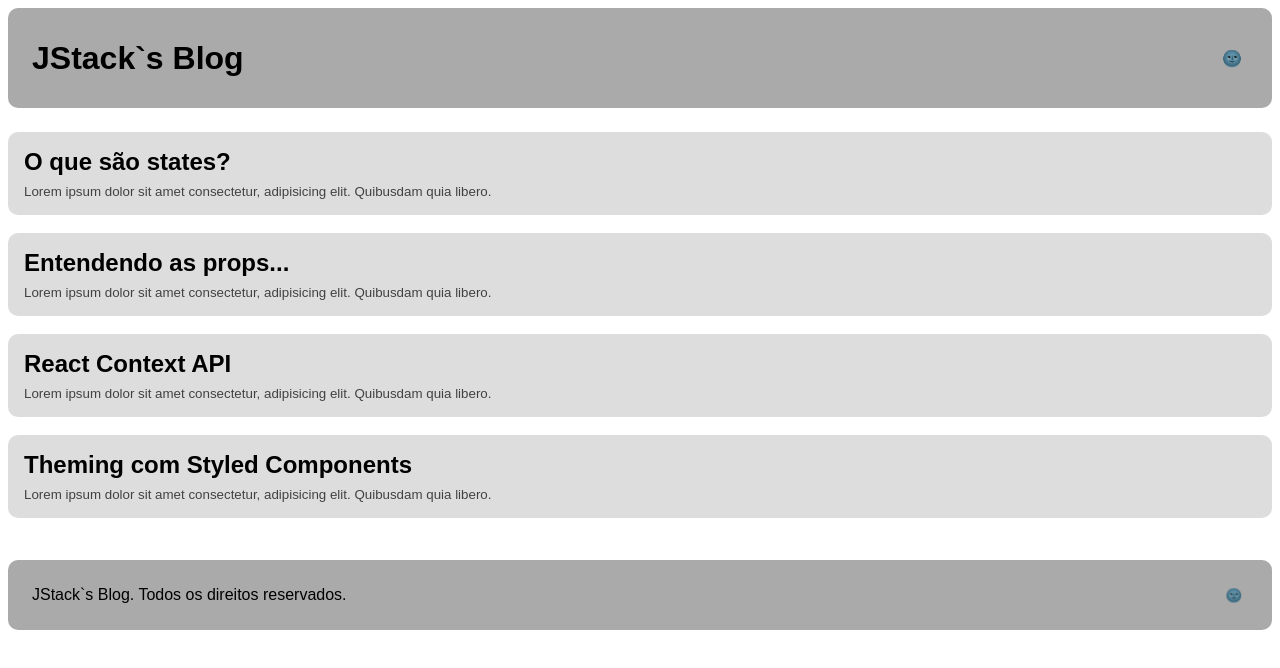
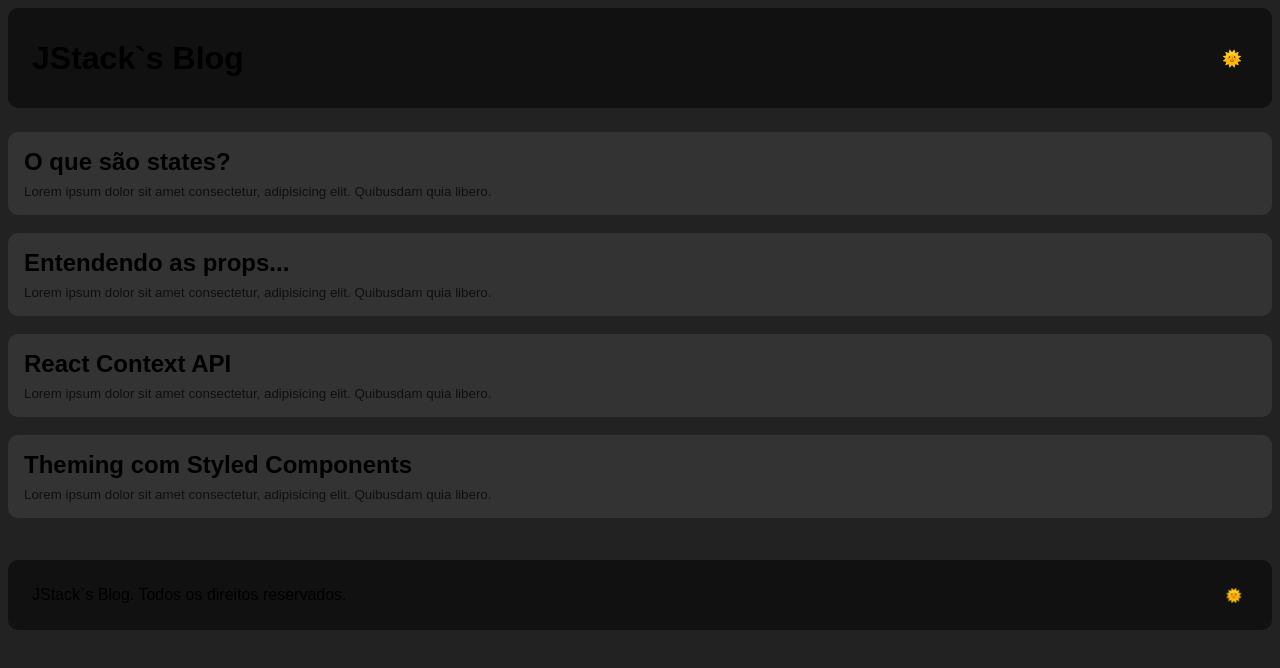
Before and after one commit to AlessandroSampaio/react-fundementals, a React app: page / in a window 1280 px wide. Shown: the top 668 px of the page. Built offline with nearby package versions, Linux system fonts and the light colour scheme.

Commit message:
Consumindo ContextApi

```diff
--- a/src/App.js
+++ b/src/App.js
@@ -1,33 +1,24 @@
 import React from "react";
 
-import { ThemeProvider } from "styled-components";
+import { ThemeProvider as StyledThemeProvider } from "styled-components";
 import Layout from "./components/Layout";
+import { ThemeProvider, ThemeContext } from "./contexts/ThemeContext";
 import GlobalStyle from "./styles/global";
 import themes from "./styles/themes";
 
 class App extends React.Component {
-  constructor(props) {
-    super(props);
-  }
-
-  state = {
-    theme: "light",
-  };
-
-  handleToggleTheme = () => {
-    this.setState(prevState => ({ theme: prevState.theme === 'dark' ? 'light' : 'dark' }));
-  }
-
   render() {
-    const { theme } = this.state;
 
     return (
-      <ThemeProvider theme={themes[theme] || themes.dark}>
-        <GlobalStyle />
-        <Layout
-          onToggleTheme={this.handleToggleTheme}
-          selectedTheme={theme}
-        />
+      <ThemeProvider>
+        <ThemeContext.Consumer>
+          {({ theme }) => (
+            <StyledThemeProvider theme={themes[theme] || themes.dark}>
+              <GlobalStyle />
+              <Layout />
+            </StyledThemeProvider>
+          )}
+        </ThemeContext.Consumer>
       </ThemeProvider>
     );
   }
--- a/src/components/Footer/index.js
+++ b/src/components/Footer/index.js
@@ -1,12 +1,16 @@
-import React from "react";
+import React, { useContext } from "react";
 import { Container } from "./styles";
+import { ThemeContext } from "../../contexts/ThemeContext";
 
-export default function Footer({onToggleTheme, selectedTheme}) {
+export default function Footer() {
+
+    const { theme, handleToggleTheme } = useContext(ThemeContext);
+
     return (
         <Container>
             <span>JStack`s Blog. Todos os direitos reservados.</span>
-            <button type="button" onClick={onToggleTheme}>
-                {selectedTheme === 'dark' ? '🌞' : '🌚'}
+            <button type="button" onClick={handleToggleTheme}>
+                {theme === 'dark' ? '🌞' : '🌚'}
             </button>
         </Container>
     );
--- a/src/components/Header/index.js
+++ b/src/components/Header/index.js
@@ -1,14 +1,32 @@
 import React from "react";
 import { Container } from "./styles";
+import { ThemeContext } from "../../contexts/ThemeContext";
 
-export default function Header({ onToggleTheme, selectedTheme }) {
-
+export default class Header extends React.Component {
+  render() {
     return (
+      <ThemeContext.Consumer>
+        {({ theme, handleToggleTheme}) => (
           <Container>
             <h1>JStack`s Blog</h1>
-            <button type="button" onClick={onToggleTheme}>
-                {selectedTheme === 'dark' ? '🌞' : '🌚'}
+            <button type="button" onClick={handleToggleTheme}>
+              {theme === "dark" ? "🌞" : "🌚"}
             </button>
           </Container>
+        )}
+      </ThemeContext.Consumer>
     );
   }
+}
+
+// export default function Header({ onToggleTheme, selectedTheme }) {
+
+//     return (
+//         <Container>
+//             <h1>JStack`s Blog</h1>
+//             <button type="button" onClick={onToggleTheme}>
+//                 {selectedTheme === 'dark' ? '🌞' : '🌚'}
+//             </button>
+//         </Container>
+//     );
+// }
--- a/src/components/Layout/index.js
+++ b/src/components/Layout/index.js
@@ -3,12 +3,12 @@ import Header from "../Header";
 import Footer from "../Footer";
 import PostsList from "../PostList";
 
-export default function Layout({ onToggleTheme, selectedTheme }) {
+export default function Layout() {
   return (
     <>
-      <Header onToggleTheme={onToggleTheme} selectedTheme={selectedTheme} />
+      <Header />
       <PostsList />
-      <Footer onToggleTheme={onToggleTheme} selectedTheme={selectedTheme} />
+      <Footer />
     </>
   );
 }
--- /dev/null
+++ b/src/contexts/ThemeContext.js
@@ -0,0 +1,19 @@
+import React, { createContext, useState } from "react";
+
+export const ThemeContext = createContext();
+
+export function ThemeProvider({ children }){
+
+    const [theme, setTheme] = useState('dark');
+
+    function handleToggleTheme() {
+        setTheme(prevState => prevState === 'dark' ? 'light' : 'dark');
+    }
+
+
+    return (
+        <ThemeContext.Provider value={{ theme, handleToggleTheme }}>
+            {children}
+        </ThemeContext.Provider>
+    )
+}
```
Lines whose indentation alone changed are shown as unchanged.
